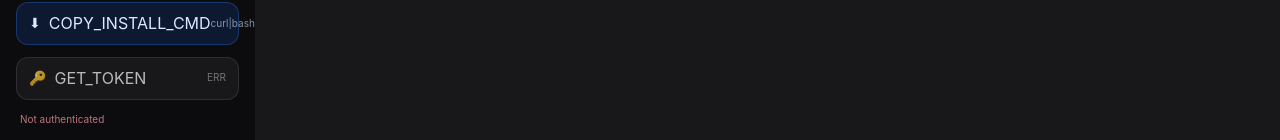
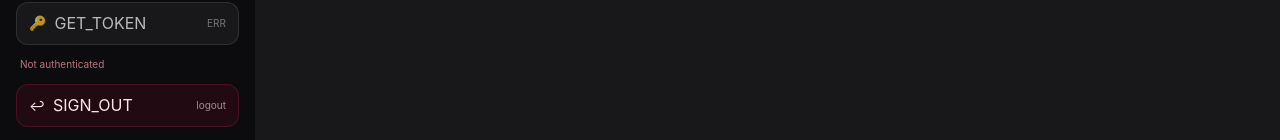
Before and after one commit to controlcdms/lgd-web, a Next.js app: page /dashboard/images in a window 1280 px wide. Shown: the part 657-797 px from the top of the page. Built offline with nearby package versions, Linux system fonts and the light colour scheme; no server answers.

Commit message:
chore: sidebar re-agregar botón cerrar sesión

```diff
--- a/src/components/Sidebar.tsx
+++ b/src/components/Sidebar.tsx
@@ -3,7 +3,7 @@
 import Link from "next/link";
 import { usePathname } from "next/navigation";
 import { useEffect, useState } from "react";
-// signOut removed
+import { signOut } from "next-auth/react";
 
 const items = [
   { href: "/dashboard", label: "Proyectos", icon: "📁" },
@@ -126,6 +126,19 @@ export default function Sidebar() {
             {tokenErr}
           </div>
         ) : null}
+
+        <button
+          type="button"
+          onClick={() => signOut({ callbackUrl: "/" })}
+          className="group w-full flex items-center justify-between rounded-xl bg-rose-600/10 hover:bg-rose-600/20 text-rose-100 border border-rose-500/20 px-3 py-2 text-xs font-mono transition-colors"
+          title="Cerrar sesión"
+        >
+          <span className="flex items-center gap-2">
+            <span className="text-sm">↩</span>
+            SIGN_OUT
+          </span>
+          <span className="text-[10px] text-rose-100/60">logout</span>
+        </button>
       </div>
     </aside>
   );
```
